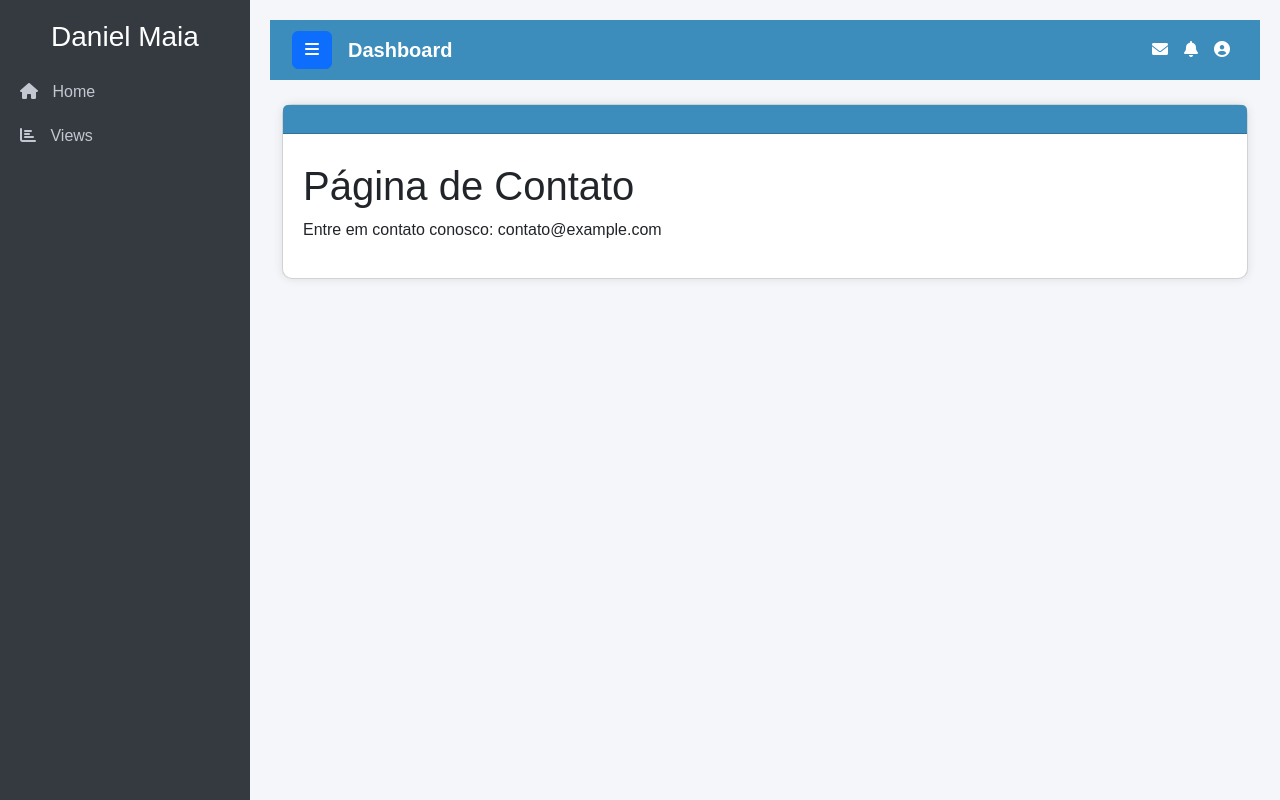
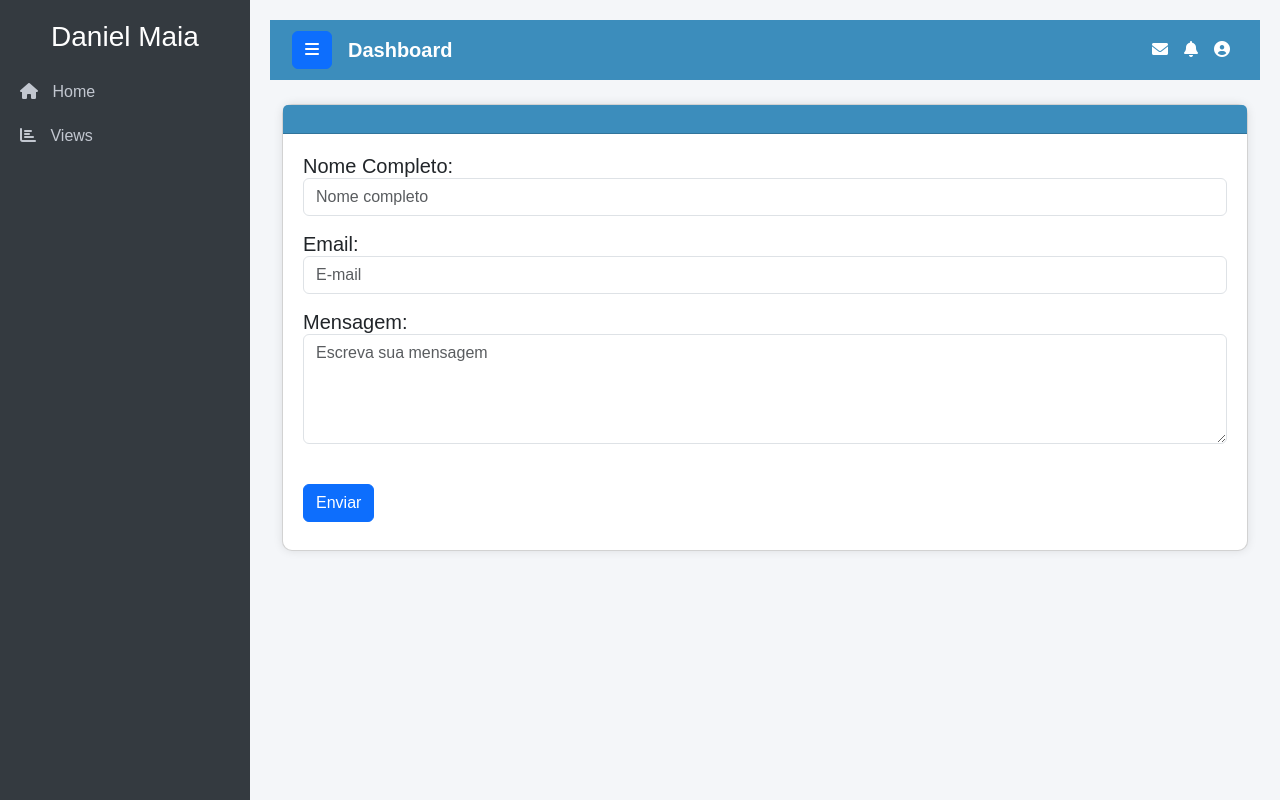
Before and after one commit to DanielMaiaDeSousa/piloto, a Django app: page /contato/ in a window 1280 px wide. Run offline with Django 5.2, Linux system fonts and the light colour scheme.

Commit message:
django12

```diff
--- /dev/null
+++ b/home/forms.py
@@ -0,0 +1,38 @@
+from django.db import models
+
+# Create your models here.
+# forms.py
+from django import forms
+
+
+class ContatoForm(forms.Form):
+
+    nome = forms.CharField(
+        max_length=100,
+        label='Nome Completo',
+        widget=forms.TextInput(attrs={'class': 'form-control', 'placeholder': 'Nome completo'})
+    )
+
+    email = forms.EmailField(
+        widget=forms.EmailInput(attrs={'class': 'form-control', 'placeholder': 'E-mail'})
+    )
+    mensagem = forms.CharField(
+        widget=forms.Textarea(attrs={'class': 'form-control', 'placeholder': 'Escreva sua mensagem', 'rows': 4})
+    )
+
+
+from django import forms
+
+class ProdutoForm(forms.Form):
+    nome = forms.CharField(
+        max_length=100,
+        label='Nome do Produto',
+        widget=forms.TextInput(attrs={'class': 'form-control', 'placeholder': 'Ex: Impressora'})
+    )
+
+    preco = forms.DecimalField(
+        max_digits=10,
+        decimal_places=2,
+        label='Preço',
+        widget=forms.NumberInput(attrs={'class': 'form-control', 'placeholder': 'Ex: 600.00'})
+    )
--- a/home/templates/contato.html
+++ b/home/templates/contato.html
@@ -3,6 +3,9 @@
 {% block titulo %}Contato{% endblock %}
 
 {% block conteudo %}
-<h1>Página de Contato</h1>
-<p>Entre em contato conosco: contato@example.com</p>
+
+<form method="post">
+    {% csrf_token %}
+    {{ form.as_p }}
+    <button class="btn btn-primary mt-4" type="submit">Enviar</button>
 {% endblock %}
--- a/home/urls.py
+++ b/home/urls.py
@@ -10,5 +10,6 @@ urlpatterns = [
     path('perfil/<str:usuario>/', views.perfil, name='perfil'),
     path('dia/<int:dia>/', views.dia_da_semana, name='dia_da_semana'),
     path('item/<int:id>/', views.exibir_item, name='exibir_item'),
-    path('produto/', views.produto, name='produto'),
+    path('produto/form/', views.form_produto, name='form_produto'),
+
 ]
--- a/home/views.py
+++ b/home/views.py
@@ -1,5 +1,6 @@
 from django.shortcuts import render
 from django.http import HttpResponse
+from .forms import ContatoForm, ProdutoForm
 
 def index(request):
     return render(request, "index.html")
@@ -8,7 +9,11 @@ def sobre(request):
     return render(request, "sobre.html")
 
 def contato(request):
-    return render(request, "contato.html")
+    form = ContatoForm()
+    context = {
+        'form': form
+        }
+    return render(request, "contato.html", context)
 
 def ajuda(request):
     return render(request, "ajuda.html")
@@ -73,3 +78,21 @@ def produto(request):
         ],
     }
     return render(request, 'produto/lista.html',contexto)
+
+# No topo do seu views.py, importe o ProdutoForm
+# Dependendo de onde você salvou o forms.py, a importação pode mudar.
+# Se forms.py estiver na mesma pasta do views.py:
+from .forms import ProdutoForm
+# Se estiver em outro app, use: from nome_do_app.forms import ProdutoForm
+
+from django.shortcuts import render
+
+def form_produto(request):
+
+    form = ProdutoForm()
+
+    contexto = {
+        'form': form
+    }
+
+    return render(request, 'produto/formulario.html', contexto)
```
Also changed, not shown: home/templates/produto/furmulario.html (+12 -0 lines).
